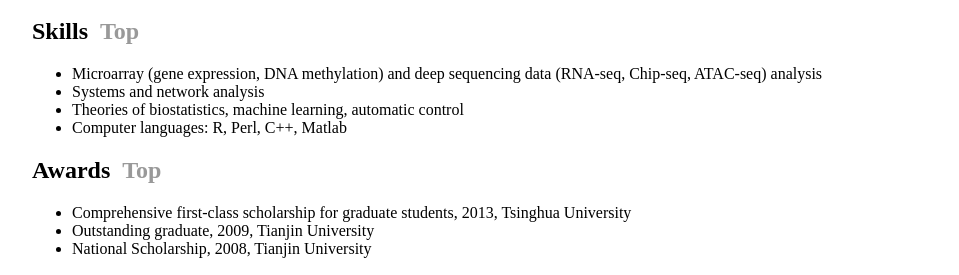
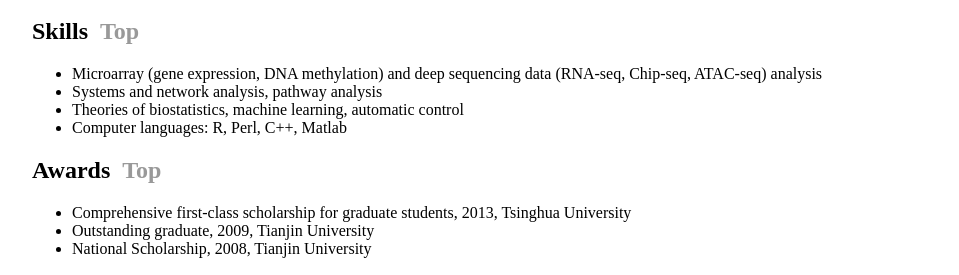
Before and after one commit to wt2015-github/wt2015-github.github.io, a Jekyll site: the page built from index.html, in a window 1280 px wide. Shown: the part 999-1274 px from the top of the page, without its empty margins (160-1119 px from the left). Built offline with Jekyll 4.4.1, drawn with Linux system fonts in a browser that asks for light colours.

Commit message:
Update index.html

```diff
--- a/index.html
+++ b/index.html
@@ -64,7 +64,7 @@ title: Ting Wang, PhD
 		<h2>Skills&nbsp;&nbsp;<a href="#top" >Top</a></h2>
 		<ul>
 			<li>Microarray (gene expression, DNA methylation) and deep sequencing data (RNA-seq, Chip-seq, ATAC-seq) analysis</li>
-			<li>Systems and network analysis</li>
+			<li>Systems and network analysis, pathway analysis</li>
 			<li>Theories of biostatistics, machine learning, automatic control</li>
 			<li>Computer languages: R, Perl, C++, Matlab</li>
 		</ul>
```
